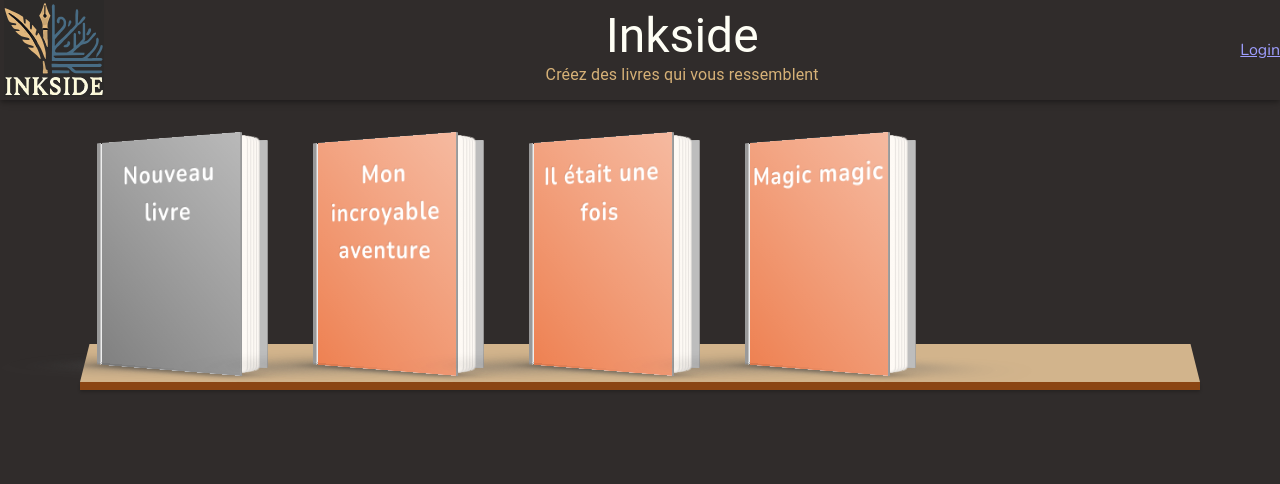
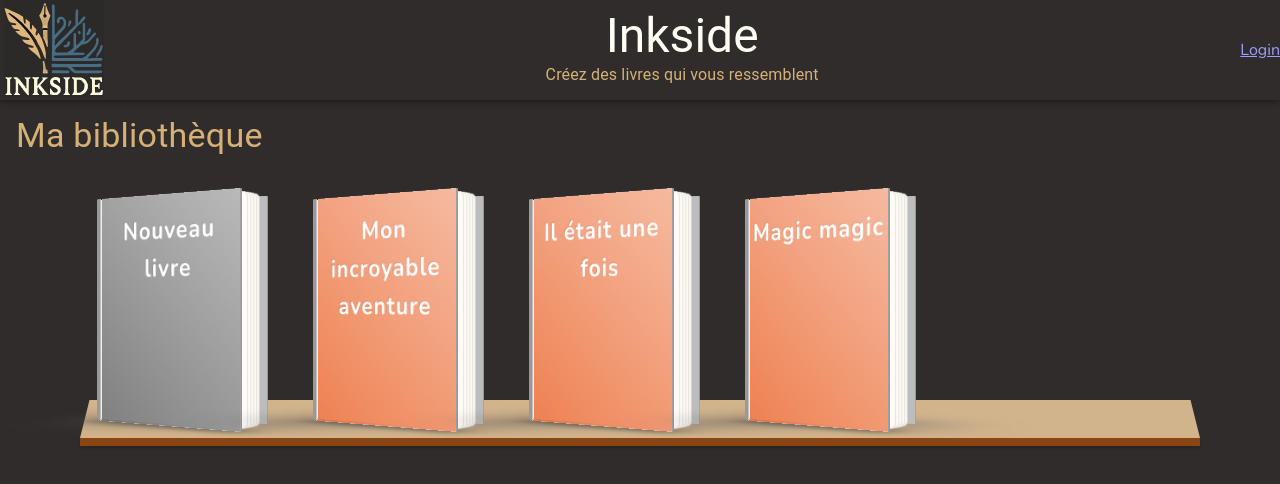
Before and after one commit to lgillard/inkside-cyoa, a Vue app: page /library in a window 1280 px wide. Shown: the top 484 px of the page. Built offline with nearby package versions, Linux system fonts and the light colour scheme.

Commit message:
ADD: Library page title

```diff
--- a/src/ui/views/LibraryView.vue
+++ b/src/ui/views/LibraryView.vue
@@ -1,4 +1,6 @@
 <template>
+  <h2 class="text-primary text-h4 my-4">Ma bibliothèque</h2>
+
   <div class="my-8 mx-16 position-relative" v-for="shelf in shelfs">
     <ShelfImg class="position-absolute" style="margin-top: 210px"/>
     <template v-for="gamebook in shelf" :key="gamebook.id">
```
